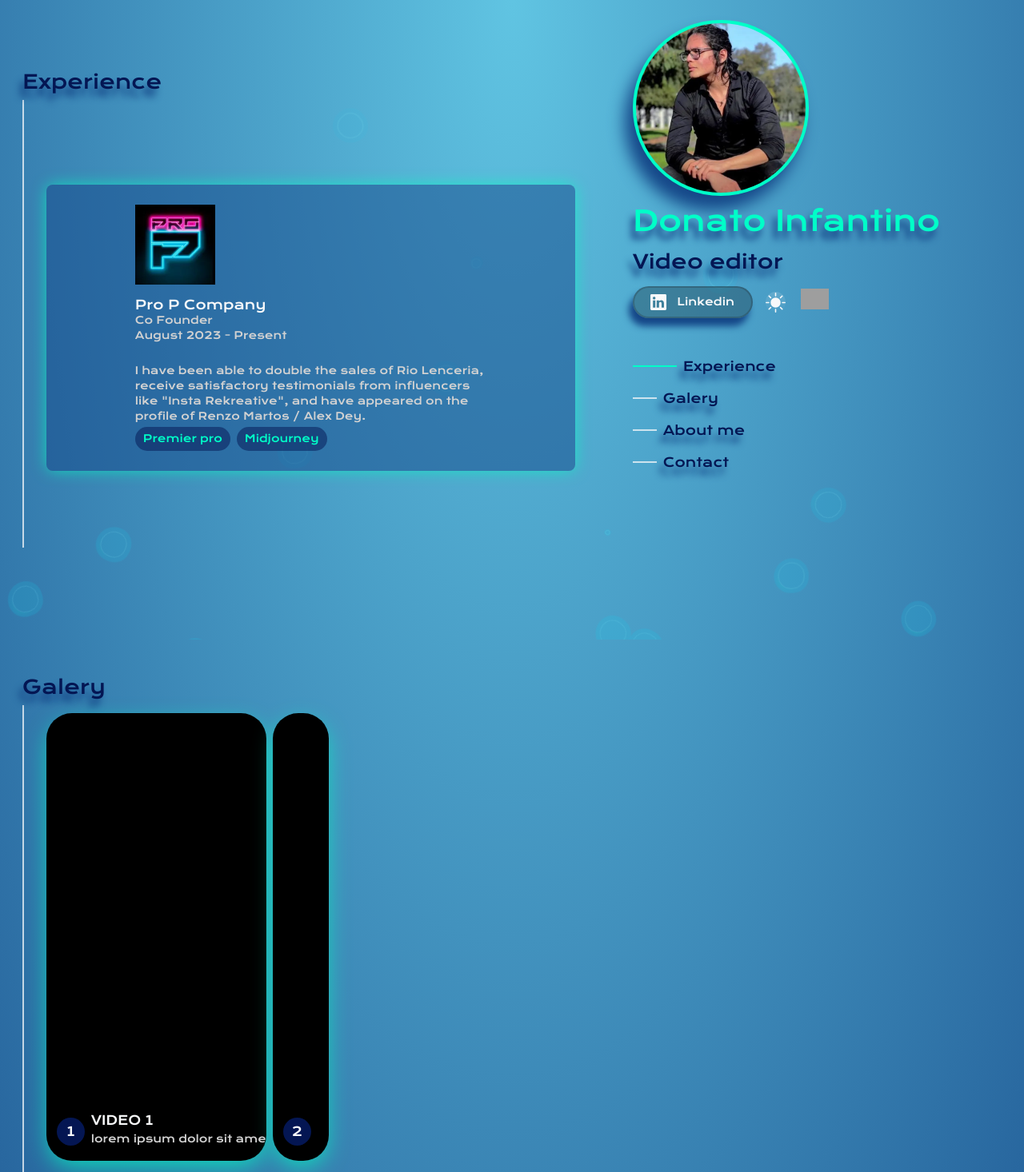
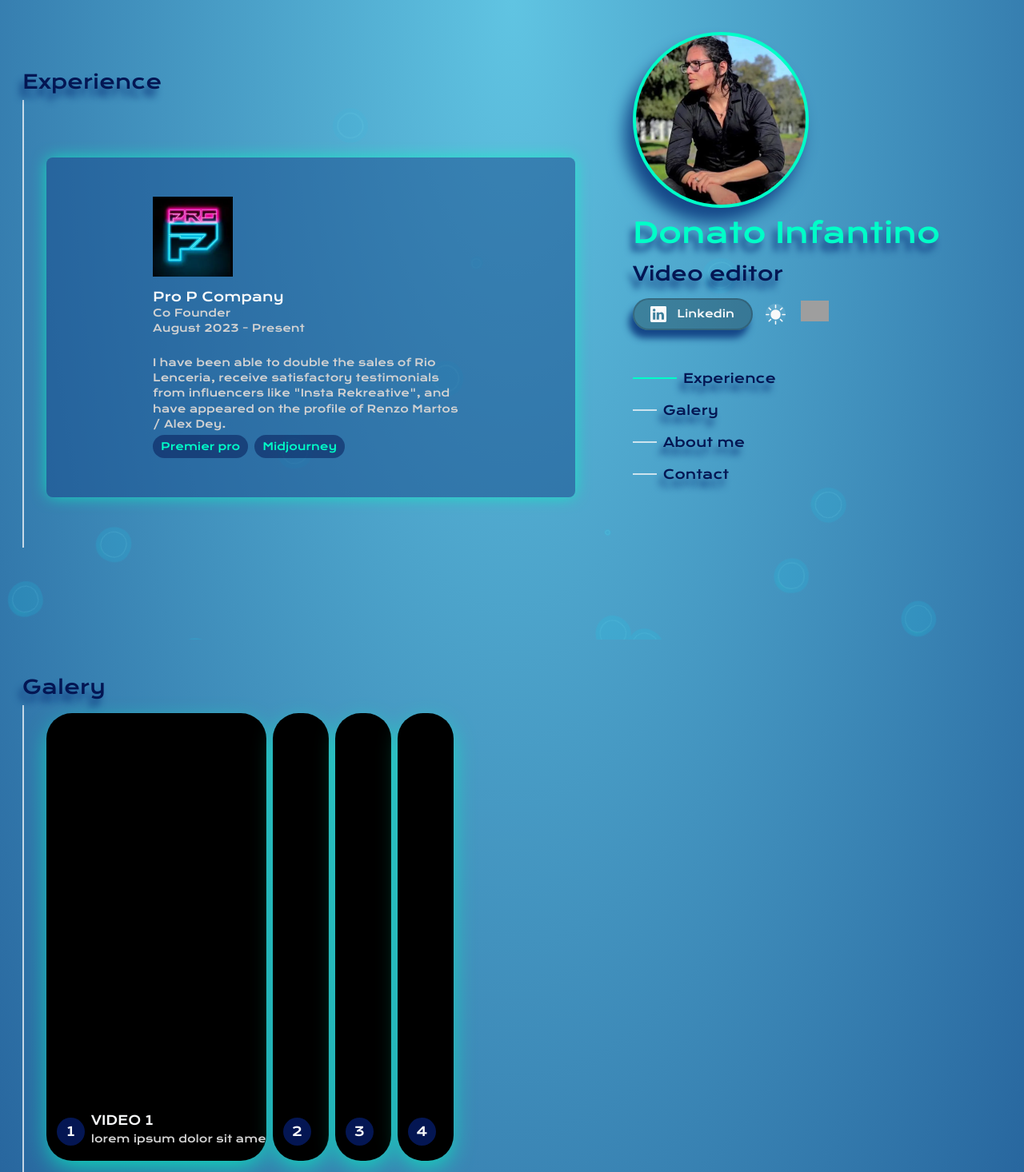
Before and after one commit to luciocape/Portfolio-web-Donato, a Vue app: page / in a window 1280 px wide. Shown: the top 1466 px of the page at 80% size. Built offline with nearby package versions, Linux system fonts and the light colour scheme; grey boxes are pictures that could not be loaded.

Commit message:
Solucioné el problema del loop de los videos, hay que arregar un problema de que genera warnings por cookies de youtube y 4 errores por violación de permisos o derechos de autor de los videos

```diff
--- a/src/components/footer.vue
+++ b/src/components/footer.vue
@@ -1,7 +1,9 @@
 <template>
     <div class="container-xxl conteiner-footer">
-        <footer class="d-flex flex-wrap justify-content-md-between justify-content-center align-items-center gap-3 py-3 my-4 border-top text-light">
-            <p class="h5 text-center ms-3 m-auto me-0">{{ $t("Footer") }} <a href="https://www.linkedin.com/in/lucio-capezzuto" class="btn-link">Lucio Capezzuto</a></p>
+        <footer
+            class="d-flex flex-wrap justify-content-md-between justify-content-center align-items-center gap-3 py-3 my-4 border-top text-light">
+            <p class="h5 text-center ms-3 m-auto me-0">{{ $t("Footer") }} <a
+                    href="https://www.linkedin.com/in/lucio-capezzuto" class="btn-link">Lucio Capezzuto</a></p>
 
             <a href="#header" class="button-up rounded-3 text-light me-md-5 position-relative">
                 <svg xmlns="http://www.w3.org/2000/svg" width="45" height="45" fill="currentColor"
@@ -24,8 +26,9 @@ name: "Footer";
 <style lang="scss" scoped>
 .conteiner-footer {
     margin-top: 15vh;
-    footer{
-        p{
+
+    footer {
+        p {
             text-wrap: balance;
         }
     }
@@ -33,7 +36,8 @@ name: "Footer";
 
 .button-up {
     transition: 100ms;
-    span{
+
+    span {
         width: 5rem;
         display: block;
         position: absolute;
@@ -46,8 +50,17 @@ name: "Footer";
     transform: translateY(-3px);
     color: rgba(var(--bs-primary-rgb), 0.7) !important;
     background-color: rgb(var(--bs-secondary-rgb), 0.6);
-    span{
+
+    span {
         opacity: 1;
     }
 }
+
+@media only screen and (max-width: 630px) {
+    .button-up {
+        span {
+            left: -2%;
+        }
+    }
+}
 </style>
--- a/src/components/header.vue
+++ b/src/components/header.vue
@@ -97,7 +97,7 @@ onUnmounted(() => {
 
 	header {
 		max-width: 100%;
-		top: 25px;
+		top: 5vh;
 
 		section {
 			width: 100%;
@@ -105,6 +105,10 @@ onUnmounted(() => {
 			.picture {
 				width: 27.5vh;
 				height: 27.5vh;
+				max-width: 250px;
+				max-height: 250px;
+				min-width: 100px;
+				min-height: 100px;
 				border-radius: 50%;
 				box-shadow: -10px 18px 20px var(--ocean);
 				background-color: var(--bs-primary);
@@ -144,7 +148,7 @@ onUnmounted(() => {
 	.contenedor-header {
 		margin-left: 0 !important;
 		margin-right: 0 !important;
-		margin-bottom: 25vh;
+		margin-bottom: 20vh;
 		width: 100%;
 		height: 75vh;
 		display: flex;
@@ -152,7 +156,7 @@ onUnmounted(() => {
 
 		header {
 			position: relative !important;
-			;
+			margin-top: 200px;
 		}
 	}
 }
--- a/src/components/home/experience.vue
+++ b/src/components/home/experience.vue
@@ -1,6 +1,6 @@
 <template>
 	<article v-for="(item, index) in experiencies" :key="index"
-		class="experience-container position-relative d-flex flex-column justify-content-start align-items-center w-100 p-3 pt-4 pb-4 rounded-3 ">
+		class="experience-container position-relative d-flex flex-column justify-content-start align-items-center w-100 p-5 rounded-3 ">
 		<div class="conteiner-div h-100 d-flex flex-column">
 			<img src="../../../public/contenido/propcompany_logo.webp" width="100" height="100" alt="Pro.P Company">
 			<div class="title mt-3 mb-4">
--- a/src/components/home/galery.vue
+++ b/src/components/home/galery.vue
@@ -5,11 +5,11 @@
                 class="container contendor-proyect d-flex flex-nowrap justify-content-center m-0 p-0">
                 <input type="radio" name="slide" :id="'v' + item.id" :checked="item.state" class="d-none" />
                 <label :for="'v' + item.id"
-                    class="card bg-black rounded-5 overflow-hidden align-items-start justify-content-end p-2 pb-0">
-                    <!-- <iframe width="300" height="315" class="" :src="item.url + '?autoplay=1&loop=1&mute=1&controls=0'" title="YouTube video player" frameborder="0" allow="accelerometer; autoplay; clipboard-write; encrypted-media; gyroscope; picture-in-picture; web-share" referrerpolicy="strict-origin-when-cross-origin" allowfullscreen></iframe> -->
+                    class="card bg-black rounded-5 overflow-hidden align-items-center justify-content-end p-2 pb-0">
+                    <!-- <iframe class="position-absolute" :class="item.className" :src="item.url + '?autoplay=1&loop=1&mute=1&rel=0&showinfo=0&color=white&iv_load_policy=3&playlist=' + item.videoId" title="YouTube video player" frameborder="0" allow="accelerometer; autoplay; clipboard-write; encrypted-media; gyroscope; picture-in-picture; web-share" referrerpolicy="strict-origin-when-cross-origin" allowfullscreen></iframe> -->
                     <div class="filtro bg-black bg-opacity-50 position-absolute"
                         style="height: 100%; width: 100%; z-index: 50;"></div>
-                    <div class="rowl d-flex flex-nowrap text-body align-items-center justify-content-start gap-2"
+                    <div class="rowl d-flex flex-nowrap text-body align-self-start align-items-center justify-content-start gap-2"
                         style="z-index: 100;">
                         <div
                             class="icon d-flex align-items-center justify-content-center bg-secondary text-light rounded-5">
@@ -34,7 +34,9 @@ const videos = [
         state: true,
         title: "video 1",
         description: "lorem ipsum dolor sit amet",
+        className: "horizontal",
         url: "https://www.youtube.com/embed/8hKZ5qFuwis",
+        videoId: "8hKZ5qFuwis",
     },
 
     {
@@ -42,7 +44,27 @@ const videos = [
         state: false,
         title: "video 1",
         description: "lorem ipsum dolor sit amet",
+        className: "short",
         url: "https://youtube.com/embed/AUZ5upqtoaI",
+        videoId: "AUZ5upqtoaI",
+    },
+    {
+        id: "3",
+        state: false,
+        title: "video 1",
+        description: "lorem ipsum dolor sit amet",
+        className: "horizontal",
+        url: "https://www.youtube.com/embed/0hBNclQGYvk",
+        videoId:"0hBNclQGYvk"
+    },
+    {
+        id: "4",
+        state: false,
+        title: "video 1",
+        description: "lorem ipsum dolor sit amet",
+        className: "short",
+        url: "https://www.youtube.com/embed/VCWx1MqEJy4",
+        videoId:"VCWx1MqEJy4"
     },
 ];
 </script>
@@ -77,11 +99,19 @@ const videos = [
     width: auto;
 }
 
-video {
+iframe {
     top: 0;
     align-self: center;
-    min-height: 290px;
-    height: 110%;
+
+    .short{
+        min-height: 290px!important;
+        height: 110%!important;
+    }
+
+    .horizontal{
+        min-height: 1000px!important;
+        height: 500%!important;
+    }
 }
 
 .card {
```
